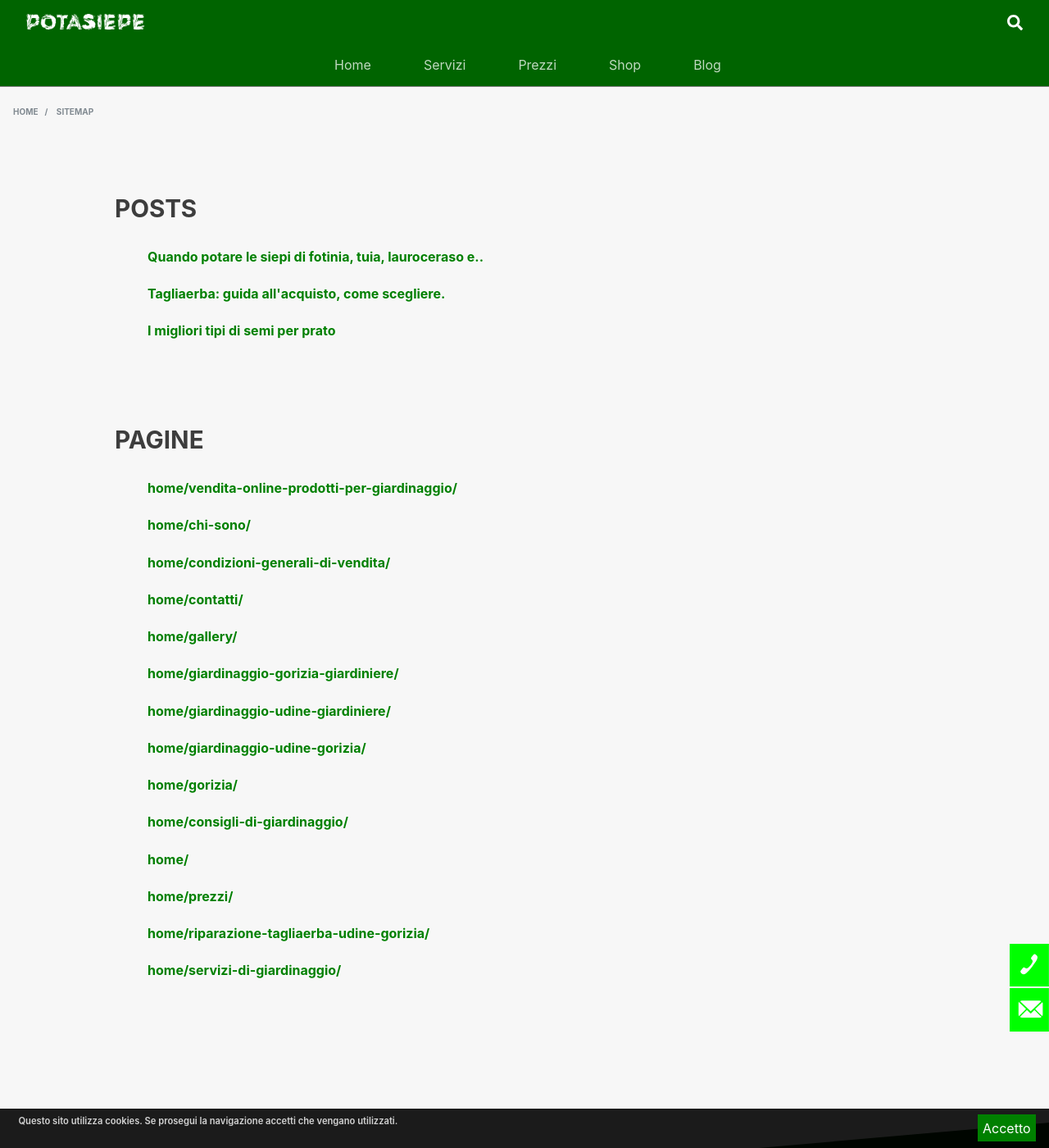
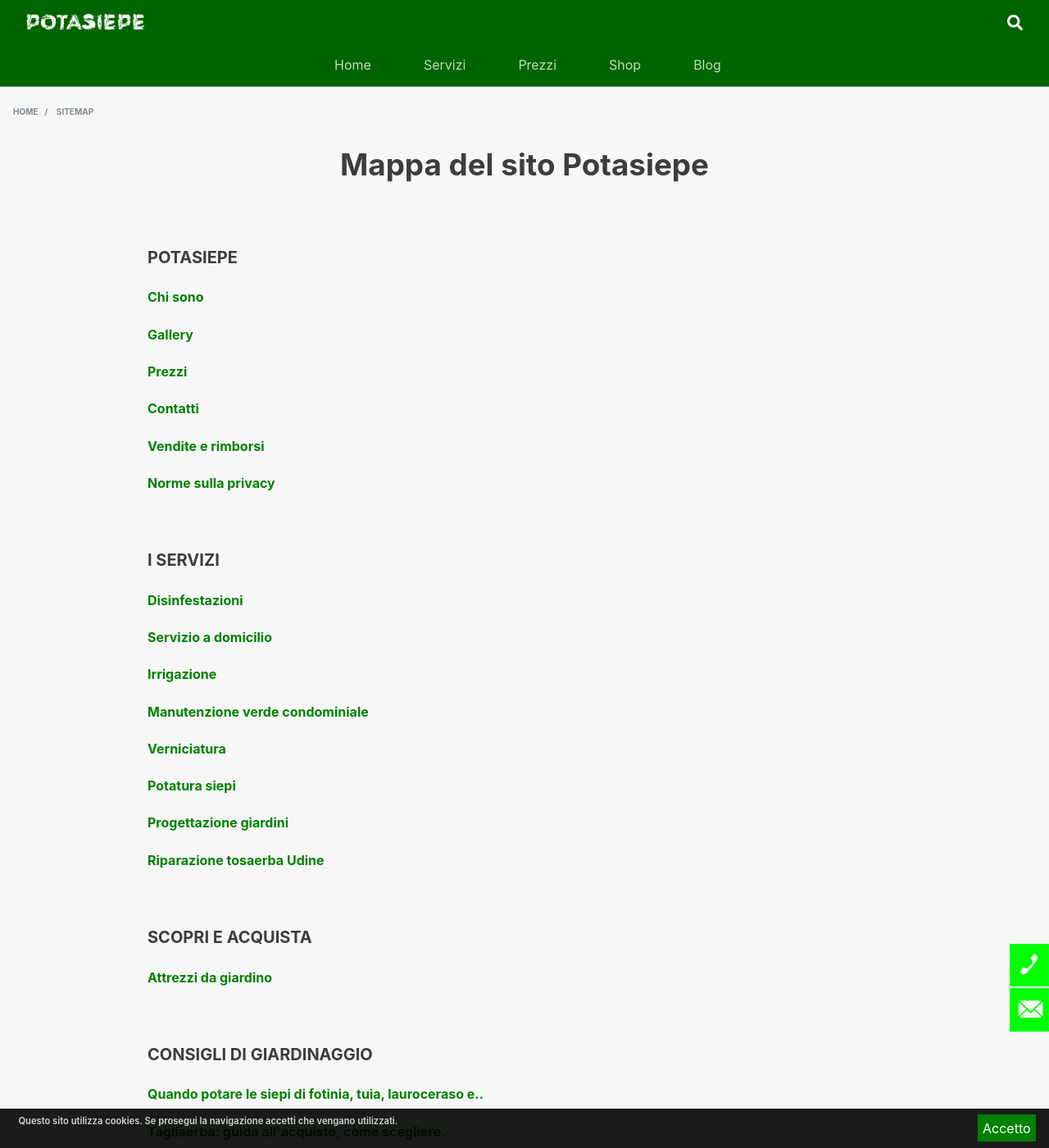
Before and after one commit to enricocaputo/potasiepe, a Jekyll site: the page built from pages/sitemap.md, in a window 1280 px wide and 1400 px high. Shown: the whole window at 82% size. Built offline with Jekyll 4.4.1, drawn with Linux system fonts in a browser that asks for light colours.

Commit message:
sitemap.md

```diff
--- a/pages/sitemap.md
+++ b/pages/sitemap.md
@@ -1,35 +1,82 @@
 ---
 layout: default
-title: Mappa del sito Giardiniere PotaSiepe
-excerpt: Con la Sitemap puoi scoprire i link tra le pagine e orientarti mentre stai navigando sul sito web Giardiniere PotaSiepe.
+title: Mappa del sito
+excerpt: Usa la mappa del sito per orientarti su giardiniere-potasiepe.fvg.it. Acquista i nostri attrezzi da giardino, prenota i nostri servizi di giardinaggio.
 permalink: /sitemap.html
-sitemap: false
 ---
+# Mappa del sito Potasiepe
+
+<br/>
+
 {% capture site_url %}{% if site.url %}{{ site.url | append: site.baseurl }}{% else %}{{ site.github.url }}{% endif %}{% endcapture %}
-<br/><br/>
-<h2>POSTS</h2>
+
+<ul>
+  <li><h3>POTASIEPE</h3></li>
+  <li>
+    <h4>
+      	<a class="page-link" href="/chi-sono/"> Chi sono </a>
+    </h4>
+  </li>
+  <li>
+    <h4>
+        <a class="page-link" href="/gallery/"> Gallery </a>
+    </h4>
+  </li>
+  <li>
+    <h4>
+        <a class="page-link" href="/prezzi/"> Prezzi </a>
+    </h4>
+  </li>
+  <li>
+    <h4>
+        <a class="page-link" href="/contatti/"> Contatti</a>
+    </h4>
+  </li>
+  <li>
+    <h4>
+        <a class="page-link" href="/condizioni-generali-di-vendita/"> Vendite e rimborsi </a>
+    </h4>
+  </li>
+  <li>
+    <h4>
+        <a class="page-link" href="/cookie/"> Norme sulla privacy </a>
+    </h4>
+  </li>
+</ul>
+
+<br/>
+
+<ul>
+  <li><h3>I SERVIZI</h3></li>
+	{% for servizi_giardinaggio in site.servizi_giardinaggio %}
+		<li>
+      <h4>
+			<a class="page-link" href="{{ site.baseurl }}{{ servizi_giardinaggio.url }}">{{ servizi_giardinaggio.name }}</a>
+      </h4>
+    </li>
+	{% endfor %}
+</ul>
+
+<br/>
+
+<ul>
+  <li><h3>SCOPRI E ACQUISTA</h3></li>
+		<li>
+      <h4>
+			<a class="page-link" href="/vendita-online-prodotti-per-giardinaggio/"> Attrezzi da giardino </a>
+      </h4>
+    </li>
+</ul>
+
+<br/>
 
 <ul class="post-list" style="text-align:left;">
+  <li><h3>CONSIGLI DI GIARDINAGGIO</h3></li>
 {% for post in site.posts %}{% unless post.sitemap == false %}
-<li>
-  <h4>
-    <a class="page-link" href="{{ post.url | prepend: site_url | normalize_url }}">{{ post.title }}</a>
-  </h4>
-</li>
+  <li>
+    <h4>
+      <a class="page-link" href="{{ post.url | prepend: site_url | normalize_url }}">{{ post.title }}</a>
+    </h4>
+  </li>
 {% endunless %}{% endfor %}
 </ul>
-<br/><br/>
-
-<h2>PAGINE</h2>
-
-<ul class="post-list" style="text-align:left;">
-{% for page in site.html_pages %}
-  {% unless page.sitemap == false%}
-<li>
-  <h4>
-    <a class="page-link" href="{{ page.url | replace:'/index.html','/' | prepend: site_url | normalize_url }}">{{ page.url | prepend:'home' }}</a>
-  </h4>
-</li>
-  {% endunless %}
-{% endfor %}
-</ul>
```
